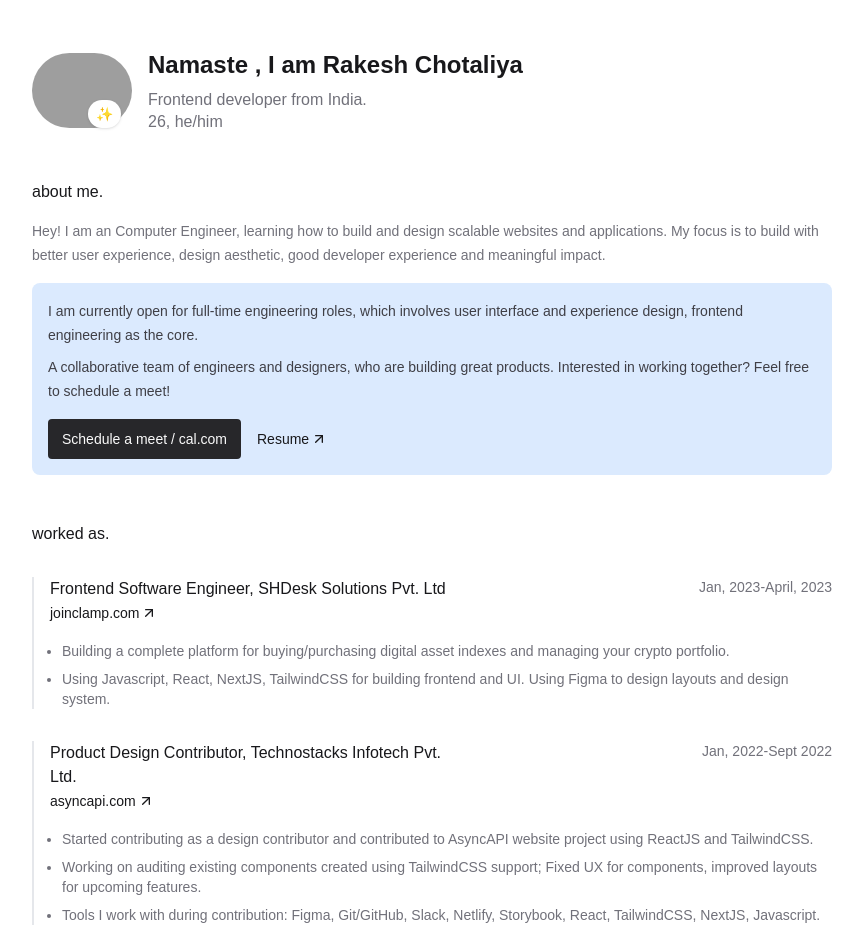
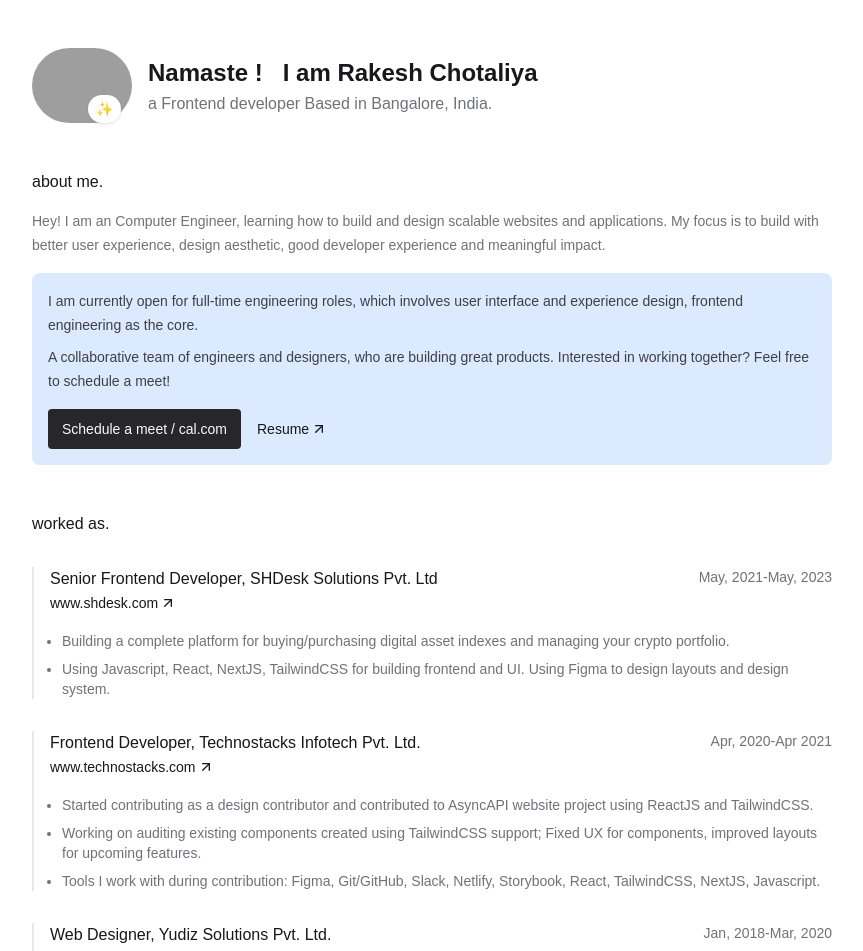
Before and after one commit to RakeshC7/Rac-portfolio-site, a Next.js app: page / in a window 1280 px wide. Shown: the top 951 px of the page, without its empty margins (208-1071 px from the left). Built offline with nearby package versions, Linux system fonts and the light colour scheme; grey boxes are pictures that could not be loaded; a web font is replaced by a local one.

Commit message:
contact section changes

```diff
--- a/src/components/main/ContactSection.js
+++ b/src/components/main/ContactSection.js
@@ -10,11 +10,11 @@ const ContactSection = () => {
             <h2 className="contact-heading leading-snug font-medium text-base text-zinc-900">
                 {'contact, socials.'}
             </h2>
-            <Section className="project-item-list-wrapper mt-4 grid grid-cols-1 justify-start gap-4">
+            <div className="project-item-list-wrapper mt-4 grid gap-4">
                 {getContacts()?.map((contact, contactIndex) => (
                     <ContactItem {...contact} key={contactIndex} />
                 ))}
-            </Section>
+            </div>
         </Section>
     );
 };
--- a/src/components/main/Header.js
+++ b/src/components/main/Header.js
@@ -23,13 +23,13 @@ const Header = () => {
             </div>
             <div>
                 <h1 className="welcome-text leading-snug font-semibold text-2xl text-zinc-900">
-                    {'Namaste , I am Rakesh Chotaliya'}
+                    Namaste ! &nbsp; I am Rakesh Chotaliya
                 </h1>
-                <div className="leading-snug font-normal text-base text-zinc-500 mt-2">
+                <div className="leading-snug font-normal text-base text-zinc-500 mt-1">
                     <p>
-                        {'Frontend developer from India.'}
+                        {'a Frontend developer Based in Bangalore, India.'}
                     </p>
-                    <p>{new Date().getFullYear() - 1997 + ', he/him'}</p>
+                    {/* <p>{new Date().getFullYear() - 1997 + ', he/him'}</p> */}
                 </div>
             </div>
         </Section>
--- a/src/lib/experiences.js
+++ b/src/lib/experiences.js
@@ -1,7 +1,7 @@
 export const getExperiences = () => {
     return [
         {
-            experienceTitle: 'frontend software engineer',
+            experienceTitle: 'senior frontend developer',
             experienceDescription: [
                 'Building a complete platform for buying/purchasing digital asset indexes and managing your crypto portfolio.',
                 'Using Javascript, React, NextJS, TailwindCSS for building frontend and UI. Using Figma to design layouts and design system.',
@@ -9,15 +9,15 @@ export const getExperiences = () => {
             experienceOrg: {
                 name: 'SHDesk Solutions Pvt. Ltd',
                 link: 'https://www.shdesk.com/',
-                websiteDisplayName: 'joinclamp.com',
+                websiteDisplayName: 'www.shdesk.com',
             },
             experienceStatus: {
-                startAt: 'Jan, 2023',
-                endAt: 'April, 2023',
+                startAt: 'May, 2021',
+                endAt: 'May, 2023',
             },
         },
         {
-            experienceTitle: 'Product Design Contributor',
+            experienceTitle: 'frontend developer',
             experienceDescription: [
                 'Started contributing as a design contributor and contributed to AsyncAPI website project using ReactJS and TailwindCSS.',
                 'Working on auditing existing components created using TailwindCSS support; Fixed UX for components, improved layouts for upcoming features.',
@@ -26,15 +26,15 @@ export const getExperiences = () => {
             experienceOrg: {
                 name: 'Technostacks infotech Pvt. Ltd.',
                 link: 'https://technostacks.com/',
-                websiteDisplayName: 'asyncapi.com',
+                websiteDisplayName: 'www.technostacks.com',
             },
             experienceStatus: {
-                startAt: 'Jan, 2022',
-                endAt: 'Sept 2022',
+                startAt: 'Apr, 2020',
+                endAt: 'Apr 2021',
             },
         },
         {
-            experienceTitle: 'Software Engineering Internship',
+            experienceTitle: 'web designer',
             experienceDescription: [
                 'Worked on the a dashboard application frontend using VueJS, SCSS and re-vamping the components of the same.',
                 'Builded a complete design system for all the applications using VueJS and SCSS.',
@@ -43,11 +43,11 @@ export const getExperiences = () => {
             experienceOrg: {
                 name: 'Yudiz Solutions Pvt. Ltd.',
                 link: 'https://www.yudiz.com',
-                websiteDisplayName: 'economize.cloud',
+                websiteDisplayName: 'www.yudiz.com',
             },
             experienceStatus: {
-                startAt: 'July, 2021',
-                endAt: 'Dec, 2021',
+                startAt: 'Jan, 2018',
+                endAt: 'Mar, 2020',
             },
         },
     ];
```
